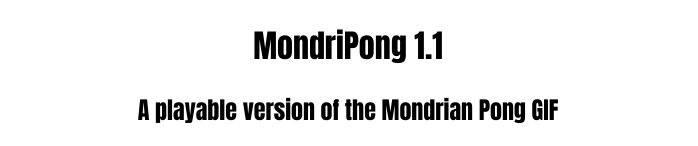
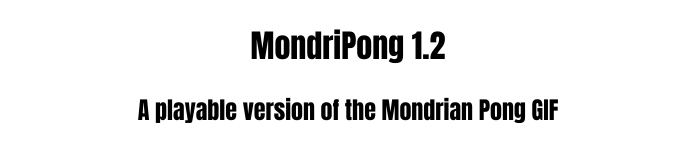
Before and after one commit to kmhcreative/MondriPong, a plain HTML site: page index.html in a window 1280 px wide. Shown: the top 146 px of the page, without its empty margins (292-990 px from the left). Drawn offline with Linux system fonts and the light colour scheme.

Commit message:
updated version number

```diff
--- a/index.html
+++ b/index.html
@@ -5,7 +5,7 @@
         <link rel="stylesheet" type="text/css" href="styles.css"/>
     </head>
     <body>
-    	<h1>MondriPong 1.1</h1>
+    	<h1>MondriPong 1.2</h1>
         <h2>A playable version of the Mondrian Pong GIF</h2>
         <canvas id="game" width="400" height="400"></canvas>
         <h2>Game Controls:</h2>
```
